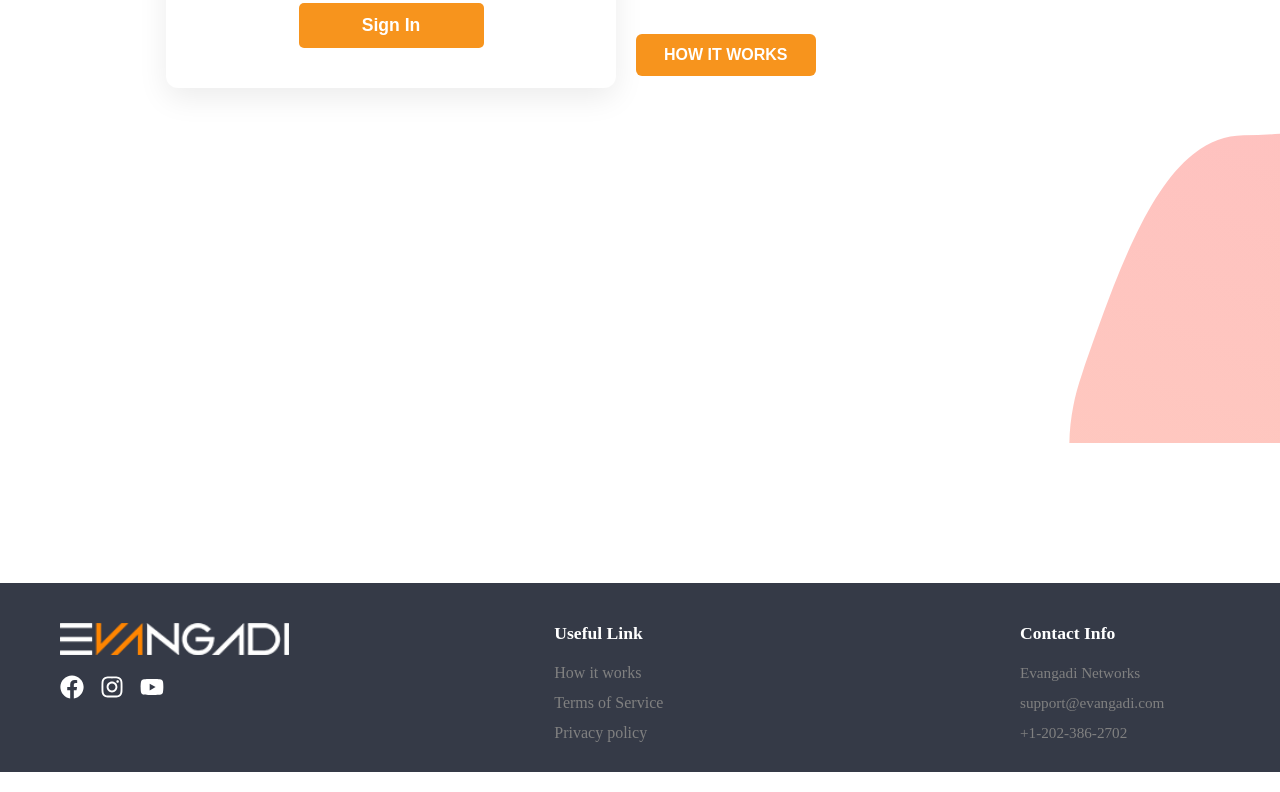
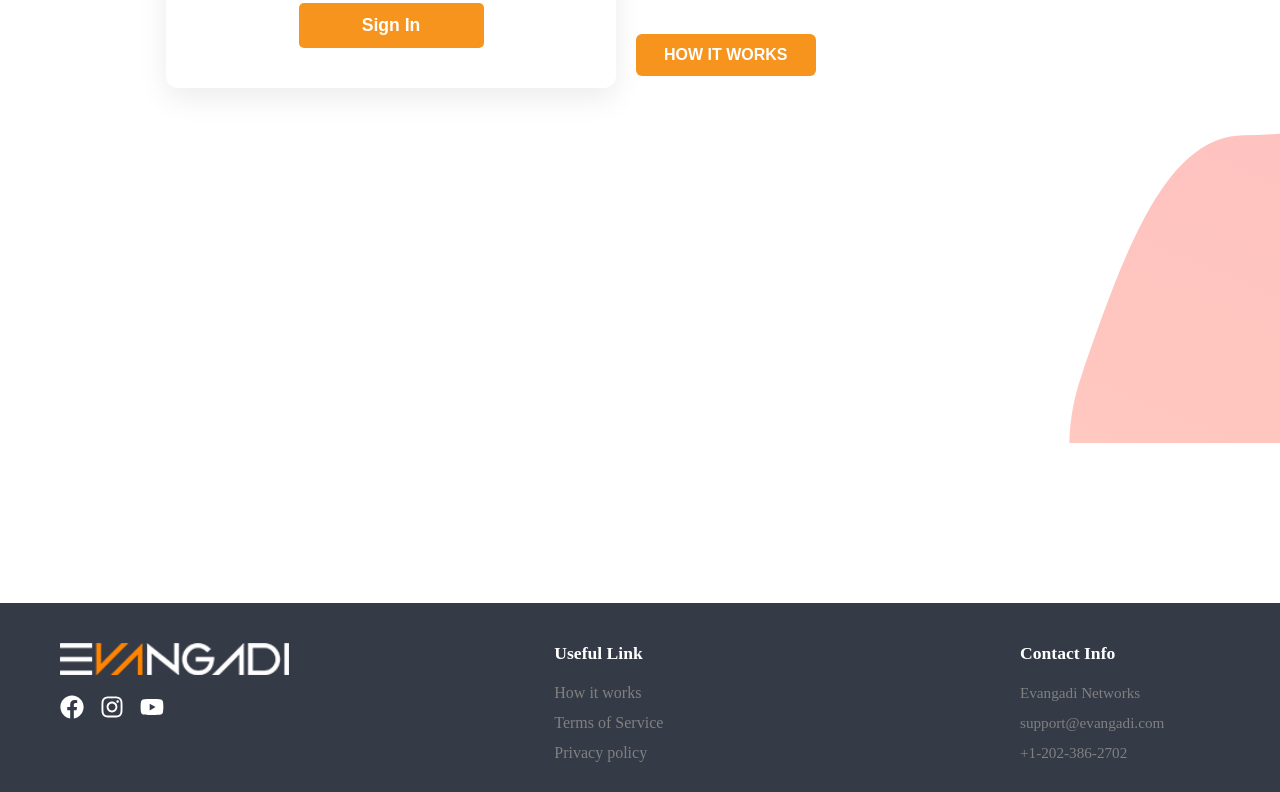
Before and after one commit to Endalkachewe/Evangadi-Forum-Frontend-new, a React (Vite) app: page / in a window 1280 px wide. Shown: the part 357-1149 px from the top of the page. Built offline with nearby package versions, Linux system fonts and the light colour scheme.

Commit message:
new commit on footer

```diff
--- a/src/Component/footer/footer.module.css
+++ b/src/Component/footer/footer.module.css
@@ -13,7 +13,7 @@
   justify-content: space-between;
   align-items: flex-start;
   padding: 40px 60px 30px;
-  margin-top: 140px;
+  margin-top: 160px;
   margin-bottom: 0;
   font-size: 1rem;
   flex-wrap: wrap;
```
